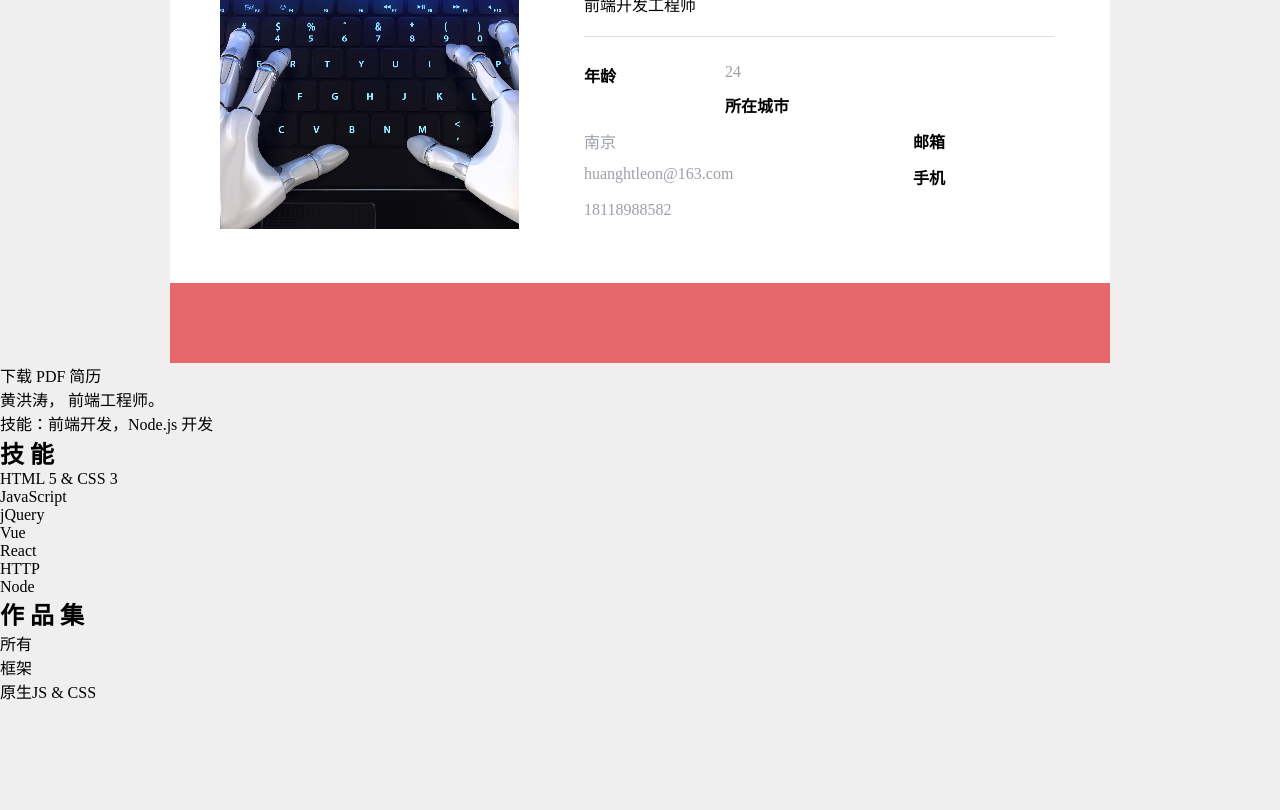
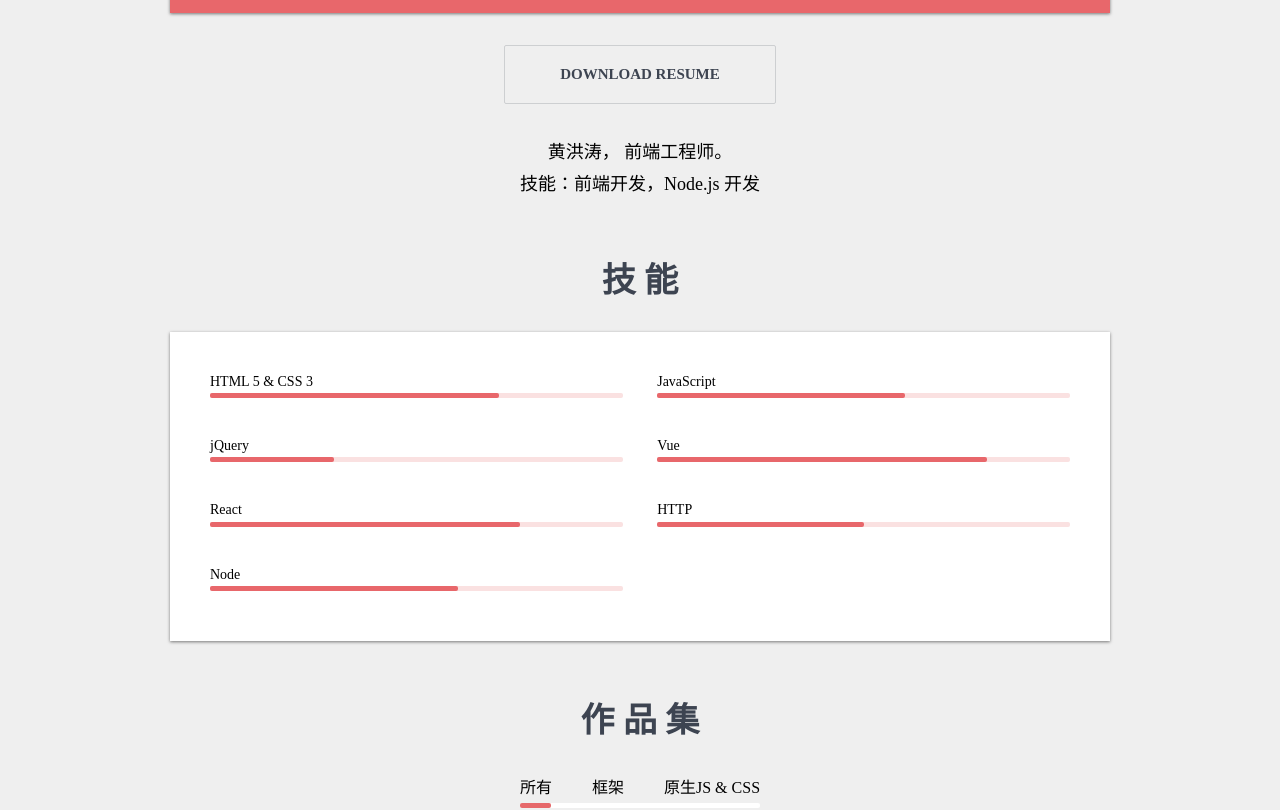
Before and after one commit to HongTao-Huang/Resume, a plain HTML site: page index.html in a window 1280 px wide. Shown: the part 683-1493 px from the top of the page. Before the commit the page ends 1386 px from the top, so only its background shows below. Drawn offline with Linux system fonts and the light colour scheme.

Commit message:
Stage-completion

```diff
--- a/index.html
+++ b/index.html
@@ -38,11 +38,11 @@
     <div class="banner">
       <div class="mask"></div>
     </div>
-    <main>
+    <main class="main">
       <div class="userCard">
         <div class="pictureAndText clearfix">
           <div class="picture">
-            <img src="./images/robot-2.png" alt="头像">
+            <img src="./images/redrobot.png" alt="头像">
           </div>
           <div class="text">
             <span class="welcome">Hello<span class="triangle"></span>
@@ -96,39 +96,98 @@
           </footer>
       </div>
 
-      <a class="button" href="#">下载 PDF 简历</a>
+      <p class="downloadButton-Wrapper">
+        <a class="downloadButton" href="./resume.pdf" target="_blank" download="">DOWNLOAD RESUME</a>
+      </p>
 
-      <p>
+
+      <p class="selfIntroduction">
         黄洪涛， 前端工程师。<br>
         技能：前端开发，Node.js 开发
       </p>
 
     </main>
-    <section>
+    <section class="skills">
       <h2>技 能</h2>
-      <ol>HTML 5 &amp; CSS 3</li>
-        <li>JavaScript</li>
-        <li>jQuery</li>
-        <li>Vue</li>
-        <li>React</li>
-        <li>HTTP</li>
-        <li>Node</li>
+      <ol class="clearfix">
+        <li>
+        <h3>HTML 5 &amp; CSS 3</h3>
+        <div class="progressBar">
+          <div class="progress" style="width:70%"></div>
+        </div>
+      </li>
+        <li>
+          <h3>JavaScript</h3>
+          <div class="progressBar">
+              <div class="progress" style="width:60%"></div>
+            </div>
+        </li>
+        <li>
+          <h3>jQuery</h3>
+          <div class="progressBar">
+              <div class="progress" style="width:30%"></div>
+            </div>
+        </li>
+        <li>
+          <h3>Vue</h3>
+          <div class="progressBar">
+              <div class="progress" style="width:80%"></div>
+            </div>
+        </li>
+        <li>
+          <h3>React</h3>
+          <div class="progressBar">
+              <div class="progress" style="width:75%"></div>
+            </div>
+        </li>
+        <li>
+          <h3>HTTP</h3>
+          <div class="progressBar">
+              <div class="progress" style="width:50%"></div>
+            </div>
+        </li>
+        <li>
+          <h3>Node</h3>
+          <div class="progressBar">
+              <div class="progress" style="width:60%"></div>
+            </div>
+      </li>
       </ol>
     </section>
-    <section>
+    <section class="portfolio">
       <h2>作 品 集</h2>
       <nav>
-        <ol>
-          <li>所有</li>
-          <li>框架</li>
-          <li>原生JS &amp; CSS</li>
+        <ol class="clearfix">
+          <li id="portfolioAll">所有</li>
+          <li id="portfolioFrame">框架</li>
+          <li id="portfolioVallina">原生JS &amp; CSS</li>
         </ol>
+        <div id="portfolioBar" class="bar state-1">
+          <div class="bar-inner"></div>
+        </div>
       </nav>
-      <div class="jobs">
-        <div class="big"></div>
-        <div class="small"></div>
-        <div class="small"></div>
+      <div class="works">
+        <div class="big" style="top: 0; left: 0;">
+          <img src="./images/big.jpg" alt="big">
+        </div>
+        <div class="small" style="top: 0; left: 645px;">
+          <img src="./images/small-1.jpg" alt="small-1">
+        </div>
+        <div class="small" style="top: 298px; left: 645px;">
+            <img src="./images/small-2.jpg" alt="small-2">
+        </div>
       </div>
     </section>
+    <script>
+      portfolioAll.onclick = function(){
+        portfolioBar.className = "bar state-1";
+      }
+      portfolioFrame.onclick = function() {
+        portfolioBar.className = "bar state-2";
+      }
+      portfolioVallina.onclick = function(){
+        portfolioBar.className = "bar state-3";
+      }
+    </script>
   </body>
 </html>
--- a/styles/a.css
+++ b/styles/a.css
@@ -19,6 +19,14 @@ a{
     text-decoration: none;
 }
 
+ul,ol{
+    list-style: none;
+}
+
+h1,h2,h3,h4,h5,h6,h7,h8{
+    font-weight: normal;
+}
+
 /* topNavBar */
 .topNavBar{
     padding: 20px 0;
@@ -32,9 +40,6 @@ a{
     padding: 0 16px;
 }
 /* nav */
-.topNavBar nav>ul{
-    list-style: none;
-}
 
 .topNavBar nav>ul>li{
     float: left;
@@ -96,11 +101,16 @@ a{
 
 /* card */
 
+.main{
+    margin-top: -350px;
+}
+
 .userCard{
     max-width: 940px;
     margin-left: auto;
     margin-right: auto;
     background-color: #fff;
+    box-shadow: 0px 1px 3px 0px rgba(0,0,0,0.5);
 }
 
 .userCard .picture{
@@ -194,3 +204,157 @@ a{
 .userCard .media a:hover{
     background-color: #D05C60;
 }
+
+/* download button */
+
+.main .downloadButton-Wrapper{
+    text-align: center;
+}
+
+.main .downloadButton-Wrapper .downloadButton{
+    font-size:15px;
+    line-height: 15px;
+    display: inline-block;
+    border: 1px solid #CDCFD1;
+    padding: 21px 55px;
+    background-color: #EFEFEF;
+    border-radius: 2px;
+    font-weight: bold;
+    color: #3d4451;
+    margin: 32px 0;
+    transition: box-shadow 0.2s;
+}
+
+.main .downloadButton-Wrapper .downloadButton:hover{
+    box-shadow: 0px 4px 14px 0px rgba(0,0,0,0.2);
+}
+
+.selfIntroduction{
+    max-width: 940px;
+    margin-left: auto;
+    margin-right: auto;
+    text-align: center;
+    font-family: "STKaiTi";
+    line-height: 1.8em;
+    font-size: 18px;
+}
+
+section.skills,section.portfolio{
+    max-width: 940px;
+    margin-left: auto;
+    margin-right: auto;
+    margin-top: 60px;
+}
+
+section.skills>h2,
+section.portfolio>h2{
+    text-align: center;
+    color: #3d4451;
+    font-size: 34px;
+    line-height: 1.2;
+    font-weight: 600;
+}
+section.skills h3{
+    font-size: 14px;
+    line-height: 1.1;
+    padding-right:40px;
+}
+section.skills> ol{
+    box-shadow: 0px 1px 3px 0px rgba(0,0,0,0.5);
+    background-color: #fff;
+    padding: 42px 40px 10px;
+    margin-top: 30px;
+}
+section.skills> ol > li{
+    box-sizing: border-box;
+    width: 48%;
+}
+section.skills> ol > li:nth-child(odd){
+    float: left;
+}
+section.skills> ol > li:nth-child(even){
+    float: right;
+}
+
+section.skills .progressBar{
+    height: 5px;
+    background: #FAE1E1;
+    border-radius: 2px;
+    margin: 4px 0 40px;
+}
+
+section.skills .progressBar .progress{
+    height: 100%;
+    width: 70%;
+    background-color: #E8676B;
+    border-radius: 2px;
+}
+
+section.portfolio{
+    text-align: center;
+    margin-bottom: 100px;
+}
+
+section.portfolio nav{
+    text-align: center;
+    display: inline-block;
+    vertical-align: top;
+    margin-top: 32px;
+}
+
+section.portfolio nav>ol{
+    margin: 0 auto;
+    display: inline-block;
+    vertical-align: top;
+}
+
+section.portfolio nav>ol>li{
+    float: left;
+    margin-left: 40px;
+    cursor: pointer;
+}
+
+section.portfolio nav>ol>li:nth-child(1){
+    margin-left: 0px;
+}
+
+section.portfolio nav .bar{
+    background: #fff;
+    height: 5px;
+    margin-top: 5px;
+    margin-bottom: 30px;
+    border-radius: 2px;
+}
+
+section.portfolio nav .bar .bar-inner{
+    height: 100%;
+    background-color: #E6686A;
+    width: 10%;
+    border-radius: 2px;
+    transition: all 0.6s;
+}
+
+section.portfolio nav .bar.state-1 .bar-inner{
+    margin-left: 0;
+    width: 13%;
+}
+
+section.portfolio nav .bar.state-2 .bar-inner{
+    margin-left: 63px;
+    width: 20%;
+}
+
+section.portfolio nav .bar.state-3 .bar-inner{
+    margin-left: 140px;
+    width: 45%;
+}
+
+section.portfolio .works{
+    position: relative;
+    height: 597px;
+}
+
+section.portfolio .works .big,
+section.portfolio .works .small{
+    position: absolute;
+}
```
Also changed, not shown: images/big.jpg (added), images/redrobot.png (added), images/small-1.jpg (added), images/small-2.jpg (added), 1 other file.
